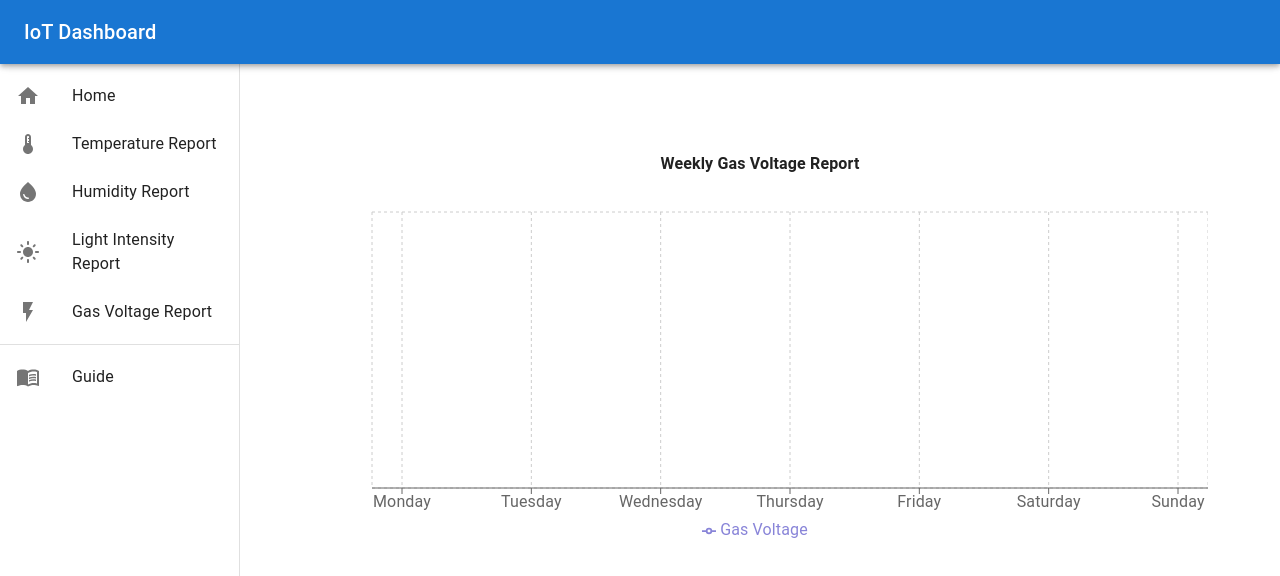
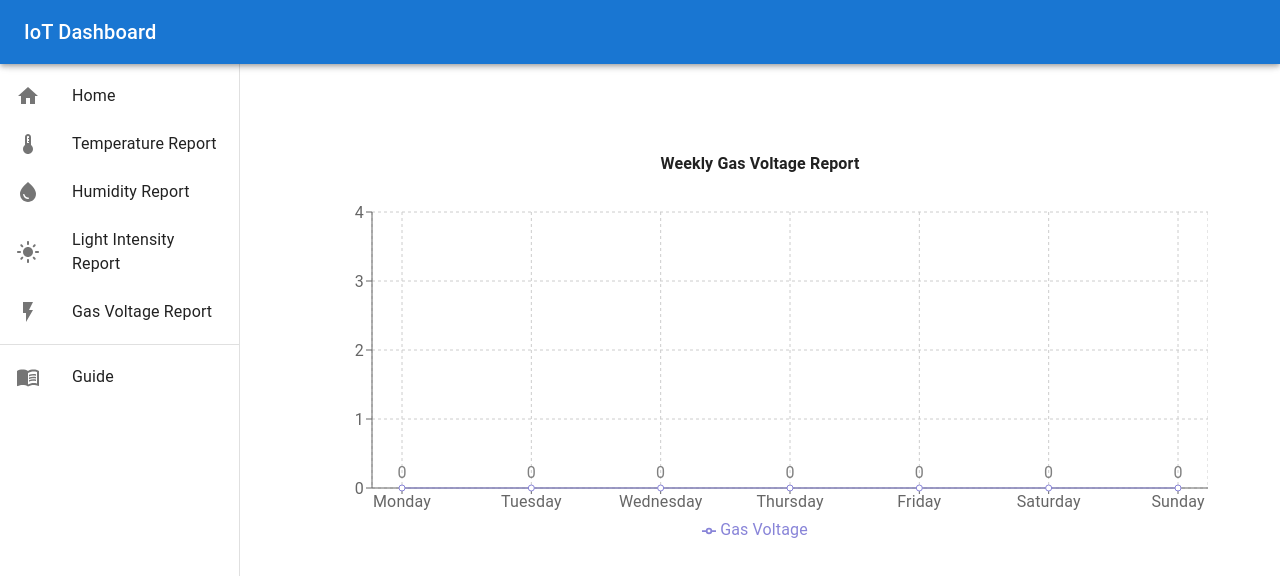
Before and after one commit to Mihai1803/IOT-Dashboard, a React (Create React App) app: page /gas in a window 1280 px wide. Shown: the top 576 px of the page. Built offline with nearby package versions, Linux system fonts and the light colour scheme.

Commit message:
modify chart data

```diff
--- a/public/index.html
+++ b/public/index.html
@@ -24,7 +24,7 @@
       work correctly both with client-side routing and a non-root public URL.
       Learn how to configure a non-root public URL by running `npm run build`.
     -->
-    <title>React App</title>
+    <title>Weather App</title>
   </head>
   <body>
     <noscript>You need to enable JavaScript to run this app.</noscript>
--- a/src/components/GasVoltage.js
+++ b/src/components/GasVoltage.js
@@ -19,13 +19,13 @@ export default function GasVoltageChart() {
     return savedData
       ? JSON.parse(savedData)
       : [
-          { Day: "Monday", GasVoltage: null },
-          { Day: "Tuesday", GasVoltage: null },
-          { Day: "Wednesday", GasVoltage: null },
-          { Day: "Thursday", GasVoltage: null },
-          { Day: "Friday", GasVoltage: null },
-          { Day: "Saturday", GasVoltage: null },
-          { Day: "Sunday", GasVoltage: null },
+          { Day: "Monday", GasVoltage: 0 },
+          { Day: "Tuesday", GasVoltage: 0 },
+          { Day: "Wednesday", GasVoltage: 0 },
+          { Day: "Thursday", GasVoltage: 0 },
+          { Day: "Friday", GasVoltage: 0 },
+          { Day: "Saturday", GasVoltage: 0 },
+          { Day: "Sunday", GasVoltage: 0 },
         ];
   });
 
@@ -35,6 +35,8 @@ export default function GasVoltageChart() {
     const today = new Date().getDay();
     return days[today];
   };
+
+
 
   const updateGasVoltage = (gasVoltage) => {
     const currentDay = getCurrentDay();
--- a/src/components/HumidityChart.js
+++ b/src/components/HumidityChart.js
@@ -20,13 +20,13 @@ export default function HumidityChart() {
     return savedData
       ? JSON.parse(savedData)
       : [
-          { Day: "Monday", Humidity: null },
-          { Day: "Tuesday", Humidity: null },
-          { Day: "Wednesday", Humidity: null },
-          { Day: "Thursday", Humidity: null },
-          { Day: "Friday", Humidity: null },
-          { Day: "Saturday", Humidity: null },
-          { Day: "Sunday", Humidity: null },
+          { Day: "Monday", Humidity: 0 },
+          { Day: "Tuesday", Humidity: 0 },
+          { Day: "Wednesday", Humidity: 0 },
+          { Day: "Thursday", Humidity: 0 },
+          { Day: "Friday", Humidity: 0 },
+          { Day: "Saturday", Humidity: 0 },
+          { Day: "Sunday", Humidity: 0 },
         ];
   });
 
@@ -36,6 +36,8 @@ export default function HumidityChart() {
       const today = new Date().getDay();
       return days[today];
     };
+
+
 
     const updateHumidity = (humidity) => {
       const currentDay = getCurrentDay();
--- a/src/components/LightIntensityChart.js
+++ b/src/components/LightIntensityChart.js
@@ -19,13 +19,13 @@ export default function LightIntensityChart() {
     return savedData
       ? JSON.parse(savedData)
       : [
-          { Day: "Monday", LightIntensity: null },
-          { Day: "Tuesday", LightIntensity: null },
-          { Day: "Wednesday", LightIntensity: null },
-          { Day: "Thursday", LightIntensity: null },
-          { Day: "Friday", LightIntensity: null },
-          { Day: "Saturday", LightIntensity: null },
-          { Day: "Sunday", LightIntensity: null },
+          { Day: "Monday", LightIntensity: 0 },
+          { Day: "Tuesday", LightIntensity: 0 },
+          { Day: "Wednesday", LightIntensity: 0 },
+          { Day: "Thursday", LightIntensity: 0 },
+          { Day: "Friday", LightIntensity: 0 },
+          { Day: "Saturday", LightIntensity: 0 },
+          { Day: "Sunday", LightIntensity: 0 },
         ];
   });
 
@@ -34,6 +34,12 @@ export default function LightIntensityChart() {
     const today = new Date().getDay();
     return days[today];
   };
+
+
+
+
+
+
 
   const updateLightIntensity = (lightIntensity) => {
     const currentDay = getCurrentDay();
--- a/src/components/TemperatureChart.js
+++ b/src/components/TemperatureChart.js
@@ -20,13 +20,13 @@ export default function TemperatureChart() {
     return savedData
       ? JSON.parse(savedData)
       : [
-          { Day: "Monday", Temperature: null },
-          { Day: "Tuesday", Temperature: null },
-          { Day: "Wednesday", Temperature: null },
-          { Day: "Thursday", Temperature: null },
-          { Day: "Friday", Temperature: null },
-          { Day: "Saturday", Temperature: null },
-          { Day: "Sunday", Temperature: null },
+          { Day: "Monday", Temperature: 0 },
+          { Day: "Tuesday", Temperature: 0 },
+          { Day: "Wednesday", Temperature: 0 },
+          { Day: "Thursday", Temperature: 0 },
+          { Day: "Friday", Temperature: 0 },
+          { Day: "Saturday", Temperature: 0 },
+          { Day: "Sunday", Temperature: 0 },
         ];
   });
 
@@ -36,11 +36,19 @@ export default function TemperatureChart() {
     return days[today];
   };
 
+  const removeExtrasTemperature = (temperature) => {
+    if (typeof temperature === "string") {
+      // Remove non-numeric characters and convert to a number
+      return parseFloat(temperature.replace(/[^\d.-]/g, ""));
+    }
+    return temperature;
+  };
+
   const updateTemperature = (temperature) => {
     const currentDay = getCurrentDay();
     setData((prevData) => {
       const updatedData = prevData.map((item) =>
-        item.Day === currentDay ? { ...item, Temperature: item.Temperature ?? temperature } : item
+        item.Day === currentDay ? { ...item, Temperature: item.Temperature ?? removeExtrasTemperature(temperature) } : item
       );
 
       localStorage.setItem("temperatureData", JSON.stringify(updatedData));
```
